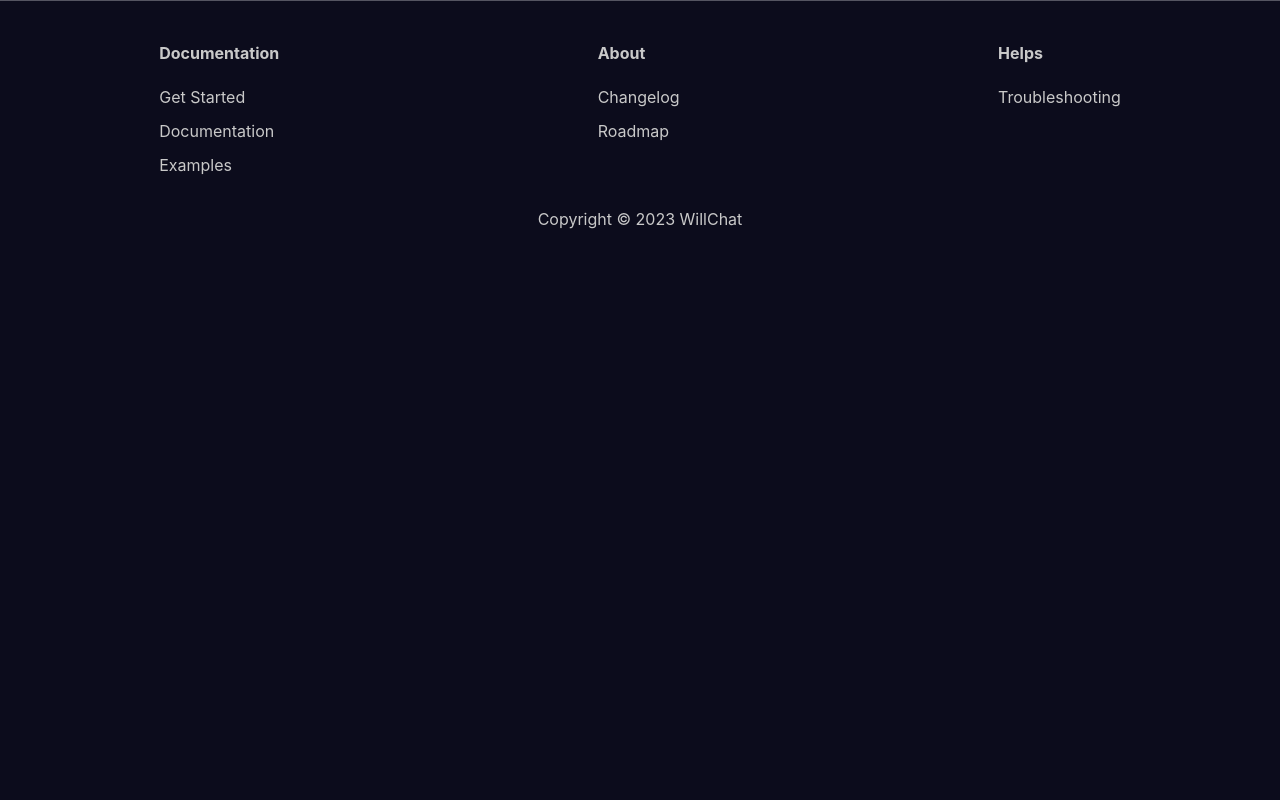
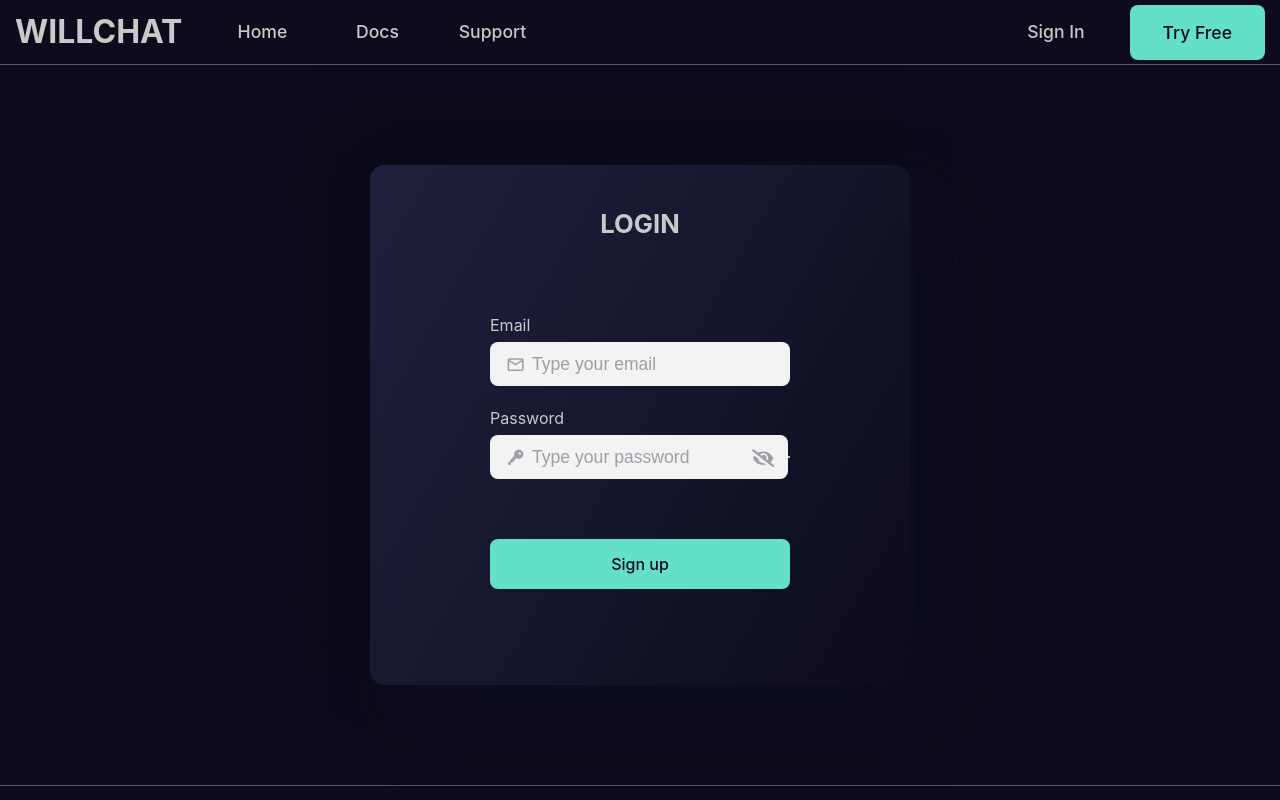
Before and after one commit to Williancc1557/willchat-plataform, a React (Vite) app: page /login in a window 1280 px wide. Shown: the top 800 px of the page. Built offline with nearby package versions, Linux system fonts and the light colour scheme.

Commit message:
feat: create login page

```diff
--- a/src/components/Header/index.tsx
+++ b/src/components/Header/index.tsx
@@ -31,7 +31,9 @@ export const Header = () => {
       <div className="right-side">
         <UlStyled className="buttons-list">
           <li>
-            <SignInLinkStyled>Sign In</SignInLinkStyled>
+            <SignInLinkStyled onClick={() => navigate("/login")}>
+              Sign In
+            </SignInLinkStyled>
           </li>
 
           <li>
--- a/src/routers/router.tsx
+++ b/src/routers/router.tsx
@@ -2,6 +2,7 @@ import { Route, Routes } from "react-router-dom";
 import { LandingPage } from "../views/LandingPage";
 import { RegisterPage } from "../views/RegisterPage";
 import { HomePage } from "../views/Authorized/HomePage";
+import { LoginPage } from "../views/LoginPage";
 
 export const Routers = () => {
   const isAuthenticated = false;
@@ -16,6 +17,7 @@ export const Routers = () => {
         <>
           <Route path="/" element={<LandingPage />} />
           <Route path="/register" element={<RegisterPage />} />
+          <Route path="/login" element={<LoginPage />} />
         </>
       )}
     </Routes>
--- /dev/null
+++ b/src/views/LoginPage/index.tsx
@@ -0,0 +1,72 @@
+import { SubmitHandler, useForm } from "react-hook-form";
+import { Header } from "../../components/Header";
+import { FormContainerStyled, FormStyled } from "./styled";
+import { InputPassword, InputText } from "../../components/InputText";
+import { SnackBar } from "../../components/SnackBar";
+import { useState } from "react";
+import { MdOutlineEmail } from "react-icons/md";
+import { IoKey } from "react-icons/io5";
+
+interface Inputs {
+  email: string;
+  password: string;
+}
+
+export const LoginPage = () => {
+  const { register, handleSubmit } = useForm<Inputs>();
+
+  const signIn: SubmitHandler<Inputs> = (data) => {
+    console.log(data);
+  };
+
+  const [snackOpen, setSnackOpen] = useState(false);
+
+  return (
+    <>
+      <Header />
+      <FormContainerStyled onSubmit={handleSubmit(signIn)}>
+        <FormStyled method="post">
+          <div className="title-container">
+            <h2 className="title">Login</h2>
+          </div>
+          <div className="content">
+            <div className="input-container">
+              <label htmlFor="email">Email</label>
+              <InputText
+                icon={MdOutlineEmail}
+                type="text"
+                register={register("email", { required: true })}
+                placeholder="Type your email"
+              />
+            </div>
+            <div className="input-container">
+              <label htmlFor="password">Password</label>
+              <InputPassword
+                icon={IoKey}
+                type="password"
+                register={register("password", { required: true })}
+                placeholder="Type your password"
+              />
+            </div>
+
+            <button
+              className="submit-button"
+              onClick={() => setSnackOpen(true)}
+              type="submit"
+            >
+              Sign up
+            </button>
+          </div>
+        </FormStyled>
+      </FormContainerStyled>
+
+      {/* <SnackBar open={snackOpen} setOpen={setSnackOpen} severity="success">
+        This is a success message
+      </SnackBar> */}
+
+      <SnackBar open={snackOpen} setOpen={setSnackOpen} severity="error">
+        error
+      </SnackBar>
+    </>
+  );
+};
--- /dev/null
+++ b/src/views/LoginPage/styled.ts
@@ -0,0 +1,68 @@
+import { styled } from "styled-components";
+import { colors } from "../../colors/colors";
+
+export const FormContainerStyled = styled.div`
+  display: flex;
+  justify-content: center;
+  min-height: 40vh;
+  width: 100%;
+  margin: 100px 0;
+  color: ${colors.fontColor};
+`;
+
+export const FormStyled = styled.form`
+  display: flex;
+  flex-direction: column;
+  background-image: linear-gradient(
+    300deg,
+    ${colors.primaryDark},
+    ${colors.secondaryDark}
+  );
+  border-radius: 15px;
+  min-height: 60vh;
+  min-width: 500px;
+  padding: 20px;
+  box-shadow: -31px -31px 63px #0a0a18, 31px 31px 63px #0e0e20;
+
+  .title-container {
+    display: flex;
+    width: 100%;
+    align-items: center;
+    justify-content: center;
+    text-transform: uppercase;
+    margin-top: 20px;
+
+    .title {
+      font-size: 1.6rem;
+    }
+  }
+
+  .content {
+    display: flex;
+    flex-direction: column;
+    margin: 70px auto;
+
+    .submit-button {
+      margin-top: 40px;
+      width: 300px;
+      height: 50px;
+      background-color: ${colors.secondBlue};
+      color: ${colors.primaryDark};
+    }
+
+    .input-container {
+      display: flex;
+      flex-direction: column;
+      margin-bottom: 20px;
+
+      label {
+        margin-bottom: 5px;
+      }
+
+      input {
+        width: 300px;
+        font-size: 1.1rem;
+      }
+    }
+  }
+`;
```
